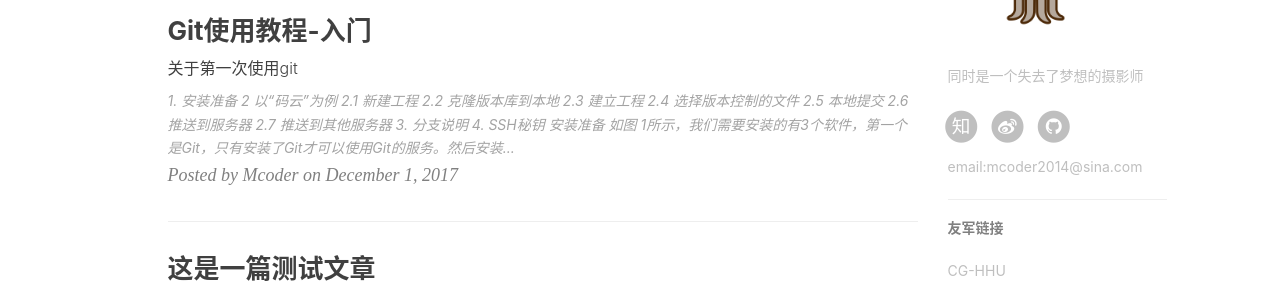
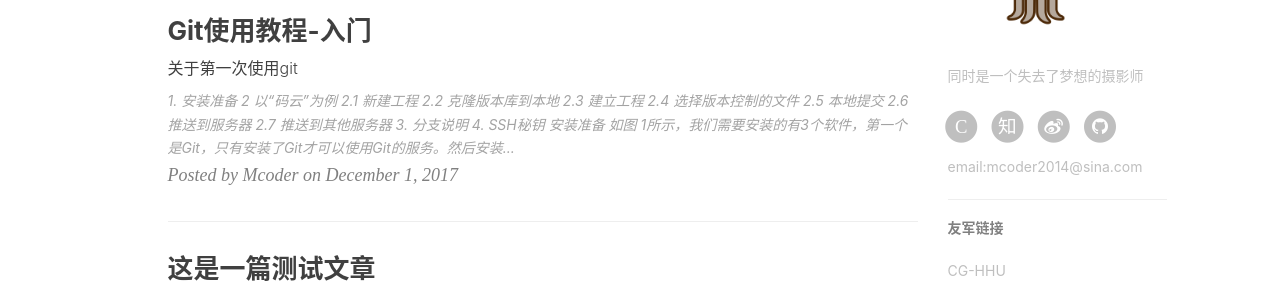
Before and after one commit to mcoder2014/mcoder2014.github.io, a Jekyll site: the page built from index.html, in a window 1280 px wide. Shown: the part 715-1011 px from the top of the page. Built offline with Jekyll 4.4.1, drawn with Linux system fonts in a browser that asks for light colours; nearby versions of some CDN libraries; the list of posts is cut into pages by our own code; comment, search, counter and statistics services are not loaded.

Commit message:
加入 CSDN 支持

```diff
--- a/_layouts/page.html
+++ b/_layouts/page.html
@@ -133,6 +133,19 @@
                                 </a>
                             </li>
                             {% endif %}
+
+                             <!-- CSDN support -->
+                            {% if site.csdn_username %}
+                            <li>
+                                <a target="_blank" href="http://blog.csdn.net/{{ site.csdn_username }}">
+                                    <span class="fa-stack fa-lg">
+                                        <i class="fa fa-circle fa-stack-2x"></i>
+                                        <i class="fa  fa-stack-1x fa-inverse">C</i>
+                                    </span>
+                                </a>
+                            </li>
+                            {% endif %}
+
                             {% if site.twitter_username %}
                             <li>
                                 <a href="https://twitter.com/{{ site.twitter_username }}">
```
